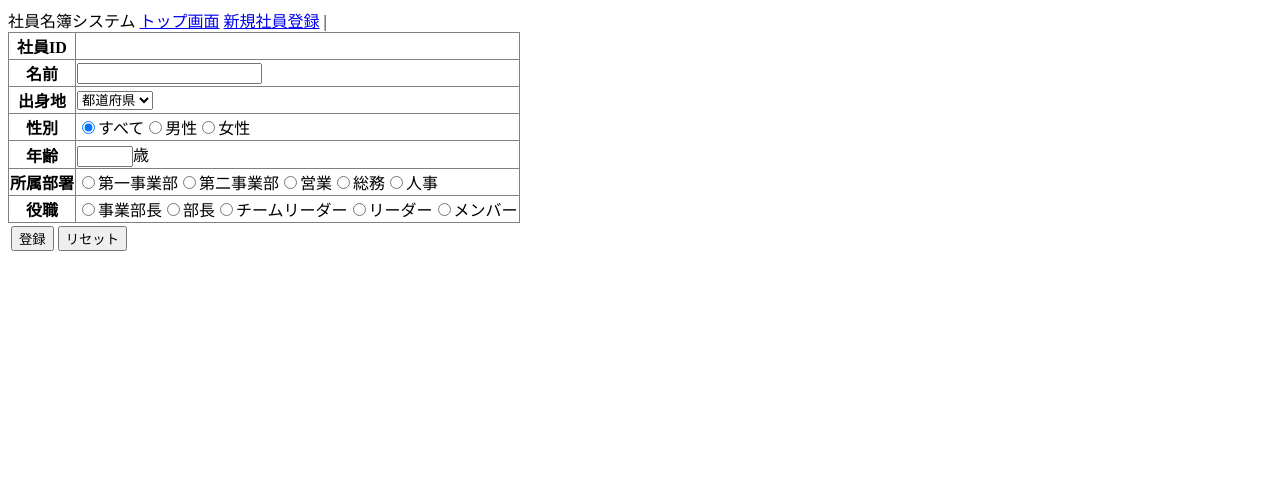
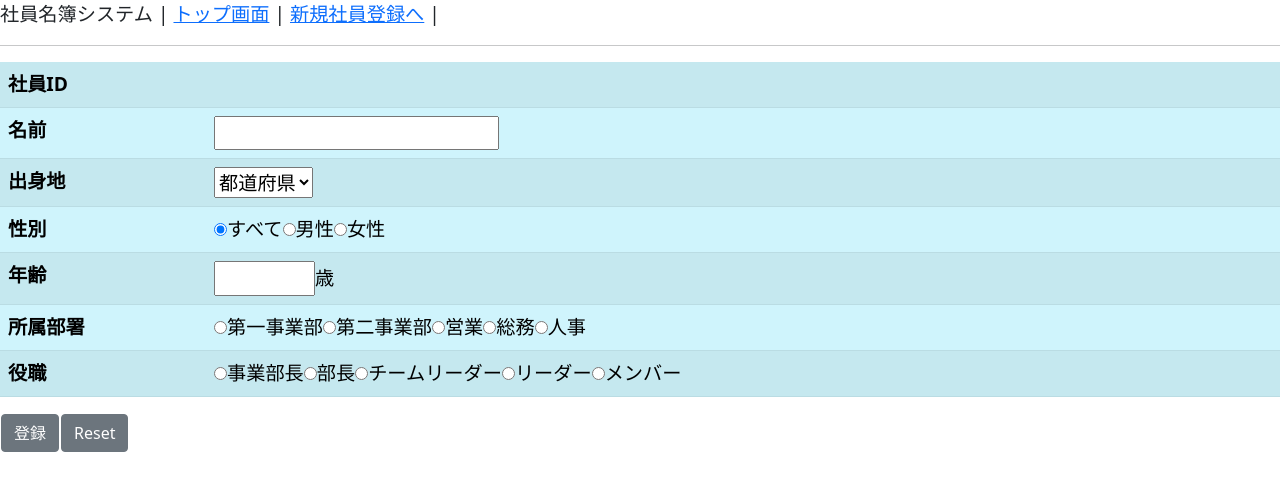
Before and after one commit to ishii-hiroto/meibo_system_B, a PHP site: page /update01.php?member_ID=1 in a window 1280 px wide. Shown: the top 491 px of the page. Run offline with PHP 8.4, Linux system fonts and the light colour scheme; data that the repository does not hold is empty.

Commit message:
特に変更なし

```diff
--- a/entry02.php
+++ b/entry02.php
@@ -48,7 +48,7 @@
             //     $id = $each['member_ID'];
             // }
             $id = $pdo->lastInsertId('member_ID');
-            header('Location:detail01.php?member_ID='.$id); //まだできてない
+            header('Location:detail01.php?$id='.$id); //まだできてない
             exit();
         ?>
     </body>
--- a/update01.php
+++ b/update01.php
@@ -3,9 +3,12 @@
     <head>
         <meta charset='utf-8'>
         <meta name='viewport' content='width=device-width, initial-scale=1'>
+        <!-- ↓bootsstrapのStarter template -->
+        <link href="https://cdn.jsdelivr.net/npm/bootstrap@5.1.0/dist/css/bootstrap.min.css" rel="stylesheet" integrity="sha384-KyZXEAg3QhqLMpG8r+8fhAXLRk2vvoC2f3B09zVXn8CA5QIVfZOJ3BCsw2P0p/We" crossorigin="anonymous">
         <title>社員情報詳細</title>
 
         <script type="text/javascript">
+            //入力フォームに対してバリデーションチェック
             function check(){
                 var name_flag=0;
                 var pref_flag=0;
@@ -42,11 +45,17 @@
         </script>
     </head>
     <body>
-            <td>社員名簿システム</td>
-            <a href="./index.php">トップ画面</a>
-            <a href="./entry01.php">新規社員登録</a> |
+            <table>
+                <tr>
+                    <big>社員名簿システム
+                        | <a href="./index.php">トップ画面</a>
+                        | <a href="./entry01.php">新規社員登録へ</a> |
+                </tr>
+            </table>
+            <hr>
             <form method="POST" action="update02.php" name='updateform'>
-            <table border="1" style="border-collapse:collapse;">
+            <!--table border="1" style="border-collapse:collapse;"-->
+            <table class='table table-striped table-info'>
             <?php
                 $DB_DSN = "mysql:host=localhost; dbname=hishii; charset=utf8";
                 $DB_USER = "webaccess";
@@ -55,7 +64,7 @@
 
                 $ID = $_GET['member_ID'];
 
-                $query_str = "SELECT * FROM member WHERE member.member_ID = $ID";   // 実行するSQL文を作成して変数に保持
+                $query_str = "SELECT * FROM member WHERE member.member_ID =" . $ID;   // 実行するSQL文を作成して変数に保持
 
                 $sql = $pdo->prepare($query_str);     // PDOオブジェクトにSQLを渡す
                 $sql->execute();                      // SQLを実行する test5
@@ -129,10 +138,12 @@
         </table>
         <table>
                 <tr>
-                    <td><input type="submit" onclick="check();" value="登録"></td>
-                    <td><input type="reset" value="リセット"></td>
+                    <td><input type="submit" onclick="check();"class="btn btn-secondary"Secondary value="登録"></td>
+                    <td><input type="reset" class="btn btn-secondary"Secondaryvalue="リセット"></td>
                 </tr>
         </table>
         </form>
+        <!-- ↓bootsstrapのStarter template -->
+        <script src="https://cdn.jsdelivr.net/npm/bootstrap@5.1.0/dist/js/bootstrap.bundle.min.js" integrity="sha384-U1DAWAznBHeqEIlVSCgzq+c9gqGAJn5c/t99JyeKa9xxaYpSvHU5awsuZVVFIhvj" crossorigin="anonymous"></script>
     </body>
 </html>
```
